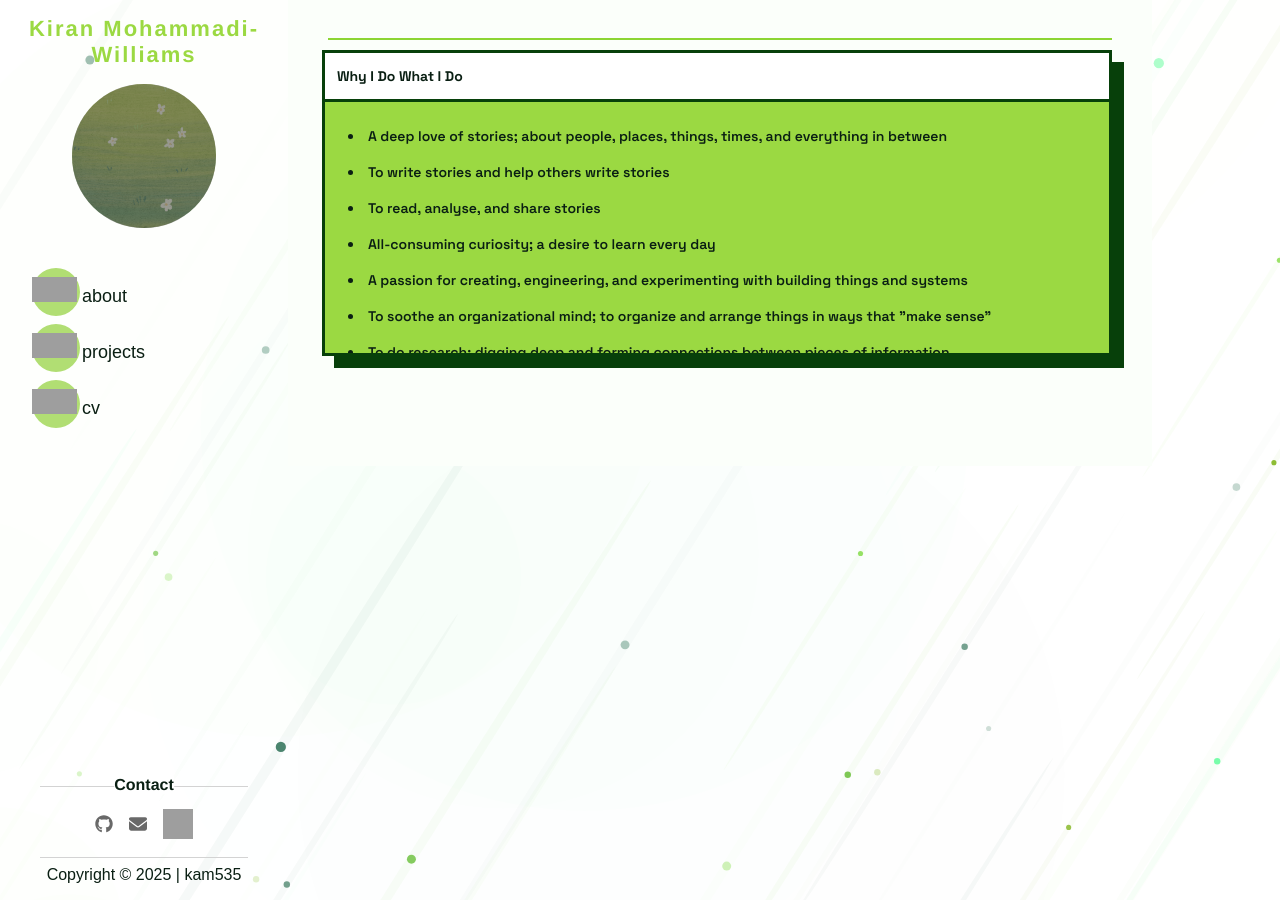
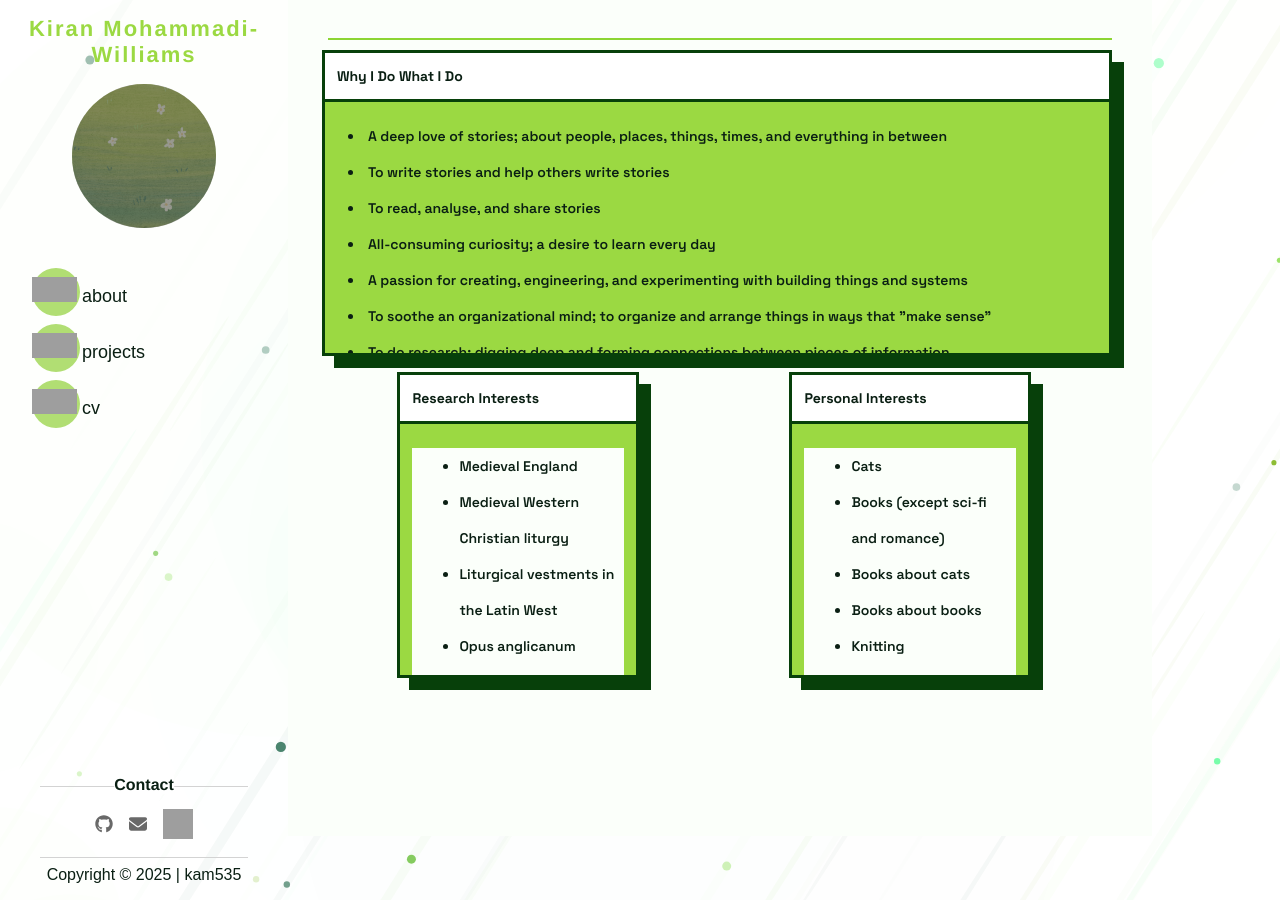
Before and after one commit to green-queen/green-queen.github.io, a Jekyll site: the page built from _pages/index.md, in a window 1280 px wide and 900 px high, scrolled down 1517 px. Built offline with Jekyll 4.4.1, drawn with Linux system fonts in a browser that asks for light colours; some web fonts are replaced; grey boxes are pictures that could not be loaded.

Commit message:
Update index.md

```diff
--- a/_pages/index.md
+++ b/_pages/index.md
@@ -41,13 +41,55 @@ This site was created using a modified version of <a href="https://github.com/by
 <div class="card" style="width: 100%">
     <div class="head">Why I Do What I Do</div>
     <div class="content" style= "padding: 0px 0px 0px 8px">
-        <li>A deep love of stories; about people, places, things, times, and everything in between
-        <li>To write stories and help others write stories
-        <li>To read, analyse, and share stories
-        <li>All-consuming curiosity; a desire to learn every day
-        <li>A passion for creating, engineering, and experimenting with building things and systems
-        <li>To soothe an organizational mind; to organize and arrange things in ways that "make sense"
-        <li>To do research; digging deep and forming connections between pieces of information
+        <li>A deep love of stories; about people, places, things, times, and everything in between</li>
+        <li>To write stories and help others write stories</li>
+        <li>To read, analyse, and share stories</li>
+        <li>All-consuming curiosity; a desire to learn every day</li>
+        <li>A passion for creating, engineering, and experimenting with building things and systems</li>
+        <li>To soothe an organizational mind; to organize and arrange things in ways that "make sense"</li>
+        <li>To do research; digging deep and forming connections between pieces of information</li>
       <br />
     </div>
 </div>
+
+<div class="card-gallery">
+  <div class="card">
+    <div class="head">Research Interests</div>
+    <div class="content">
+       <ul>
+           <li>Medieval England</li>
+           <li>Medieval Western Christian liturgy</li>
+           <li>Liturgical vestments in the Latin West</li>
+           <li>Opus anglicanum</li>
+           <li>Minimal computing</li>
+           <li>Public-facing digital scholarship</li>
+           <li>Computational analysis for images</li>
+           <li>Ancient, medieval, and Victorian textile history</li>
+           <li>Nineteenth-century Black history</li>
+           <li>Medievalisms</li>
+           <li>Roman art</li>
+       </ul>
+      <br />
+    </div>
+  </div>
+  <div class="card">
+    <div class="head">Personal Interests</div>
+    <div class="content">
+        <ul>
+           <li>Cats</li>
+           <li>Books (except sci-fi and romance)</li>
+           <li>Books about cats</li>
+           <li>Books about books</li>
+           <li>Knitting</li>
+           <li>Needlework</li>
+           <li>Historical fashion</li>
+           <li>Hand sewing</li>
+           <li>Eating Gardetto's</li>
+           <li>Flowers</li>
+           <li>Tea</li>
+           <li>Cozy minimalism</li>
+       </ul>
+      <br />
+    </div>
+  </div>
+</div>
```
